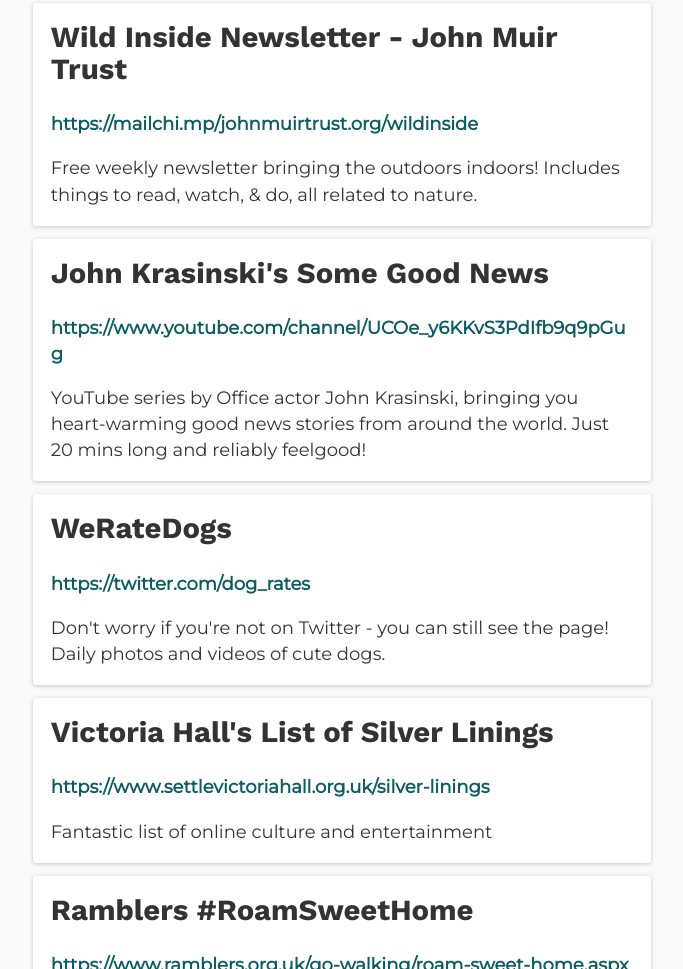
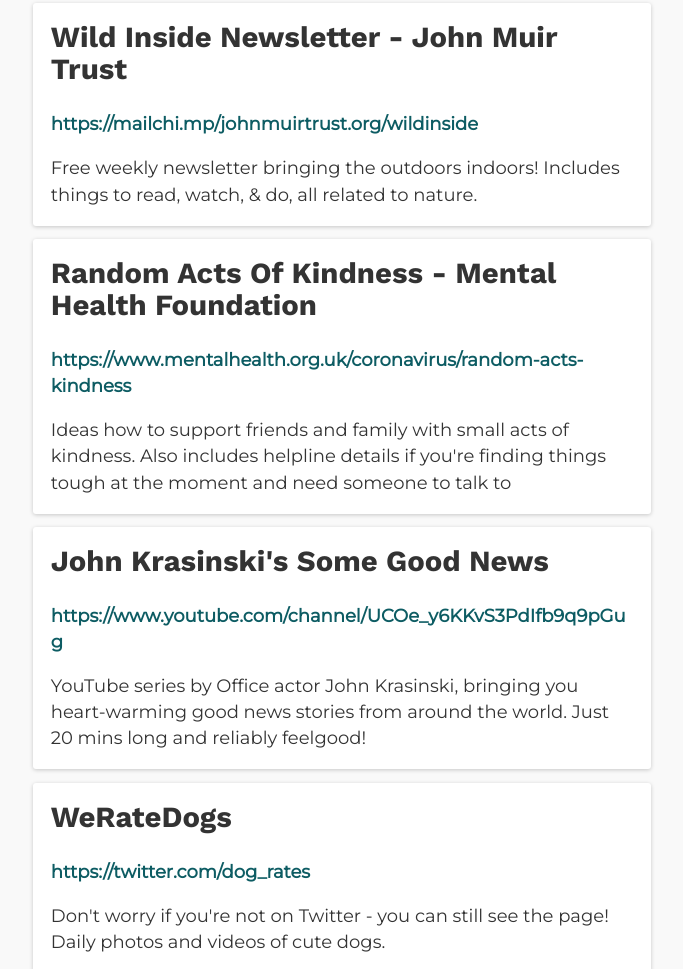
Before and after one commit to ClareBee/supporting-settle, a Gatsby site: page /positive-inspiration in a window 1280 px wide. Shown: the part 571-1540 px from the top of the page, without its empty margins (311-994 px from the left). Built offline with nearby package versions, Linux system fonts and the light colour scheme; Gatsby itself is replaced by a stand-in of ours.

Commit message:
random acts

```diff
--- a/src/data/positivestuff.js
+++ b/src/data/positivestuff.js
@@ -5,6 +5,13 @@
     image: "",
     description:
       "Free weekly newsletter bringing the outdoors indoors! Includes things to read, watch, & do, all related to nature.",
+  },
+  {
+    title: "Random Acts Of Kindness - Mental Health Foundation",
+    website: "https://www.mentalhealth.org.uk/coronavirus/random-acts-kindness",
+    image: "",
+    description:
+      "Ideas how to support friends and family with small acts of kindness. Also includes helpline details if you're finding things tough at the moment and need someone to talk to",
   },
   {
     title: "John Krasinski's Some Good News",
```
